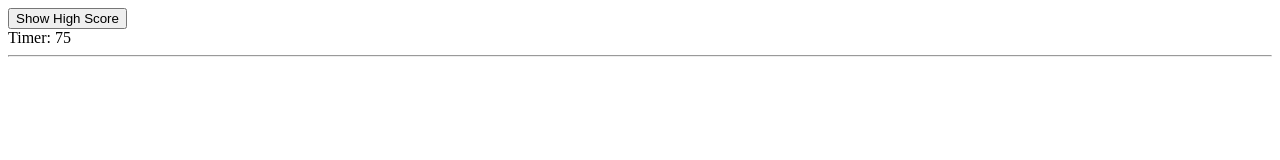
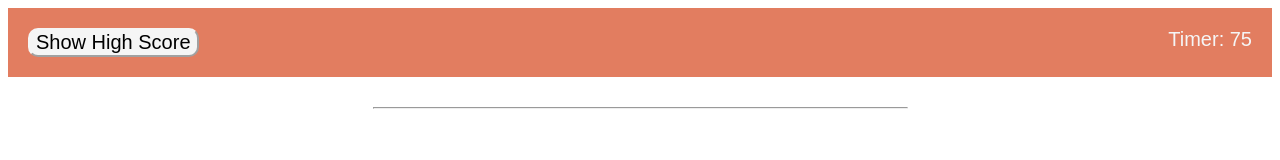
Before and after one commit to Ronan-Codes/timed-code-quiz, a plain HTML site: page index.html in a window 1280 px wide. Drawn offline with Linux system fonts and the light colour scheme.

Commit message:
css finished

```diff
--- a/assets/css/style.css
+++ b/assets/css/style.css
@@ -0,0 +1,65 @@
+body {
+
+    font-family: Arial, Helvetica, sans-serif;
+}
+
+.navbar-brand, .navbar{
+    background-color: #E27D60;
+    color:whitesmoke;
+    padding: 20px;
+    display: flex;
+    justify-content: space-between;
+
+}
+
+.question {
+    max-width: 535px;
+    color: #;
+    margin-top: 30px;
+    font-size: 24px;
+    font-weight: bolder;
+    border: none;
+}
+
+.highBtn{
+    background-color: #E27D60;
+    color: black;
+    font-size: 20px;
+    border-radius: 10px;
+    border-color: whitesmoke;
+    background-color: whitesmoke;
+}
+
+.highBtn:hover {
+    background-color: #659DBD;
+}
+
+.navbar-1{
+    border: none;
+    color: whitesmoke;
+    font-size: 20px;
+}
+
+.btn{
+    margin-top: 11px;
+    background-color: #E27D60;
+    color: whitesmoke;
+    font-size: 20px;
+    border-radius: 10px;
+}
+
+#card-text{
+    text-align: center;
+}
+
+.btn:hover {
+    background-color: #659DBD;
+    color: whitesmoke;
+}
+
+#card-div{
+    width: 50%;
+    margin-left: auto;
+    margin-right: auto;
+    font-family: Arial, Helvetica, sans-serif;
+}
```
Also changed, not shown: index.html (+2 -0 lines).
